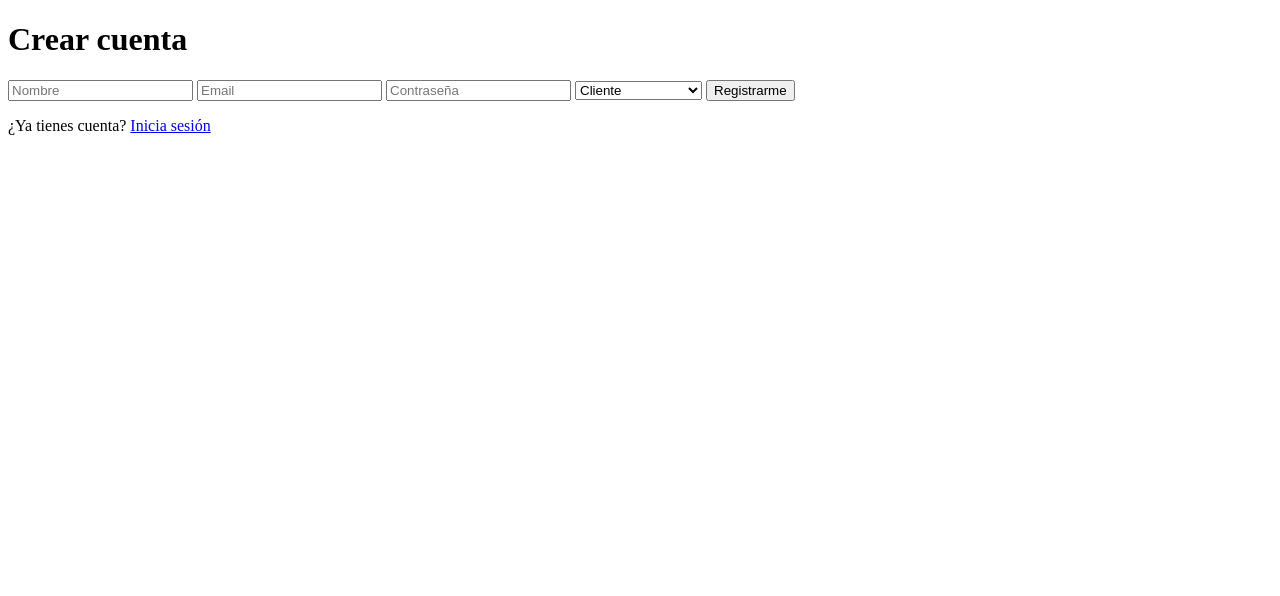
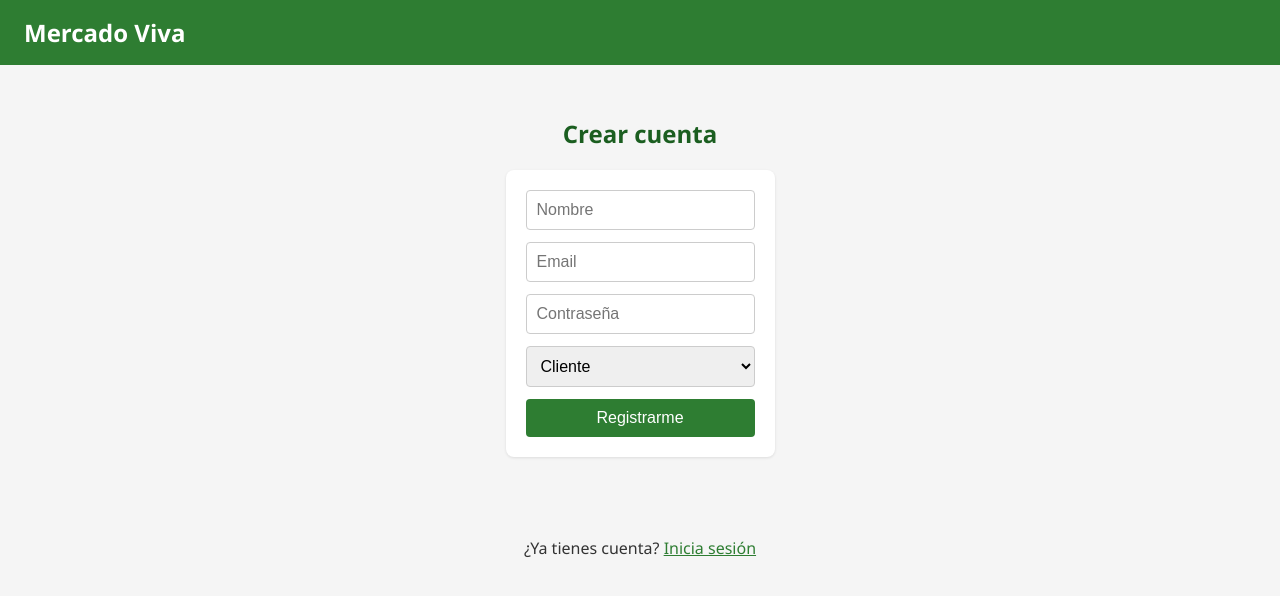
Before and after one commit to MafePiedrahita/Mercado-Viva, a FastAPI app: page /registro in a window 1280 px wide. Shown: the top 596 px of the page. Run offline with FastAPI, Linux system fonts and the light colour scheme.

Commit message:
BASIC front

```diff
--- a/app/web/static/css/estilos.css
+++ b/app/web/static/css/estilos.css
@@ -120,3 +120,14 @@ table input {
 table button {
     padding: 6px 10px;
 }
+
+.pagina-centrada {
+    display: flex;
+    flex-direction: column;
+    align-items: center;
+    text-align: center;
+}
+
+.pagina-centrada form {
+    text-align: left; /* los inputs se ven raros centrados, mejor alineados a la izquierda dentro de la tarjeta */
+}
--- a/app/web/templates/registro.html
+++ b/app/web/templates/registro.html
@@ -3,9 +3,12 @@
 <head>
     <meta charset="UTF-8">
     <title>Mercado Viva - Registro</title>
+    <link rel="stylesheet" href="/static/css/estilos.css">
 </head>
 <body>
-    <h1>Crear cuenta</h1>
+    <header class="header"><h1>Mercado Viva</h1></header>
+    <main class="contenedor pagina-centrada">
+        <h2>Crear cuenta</h2>
         <form id="form-registro">
             <input type="text" id="nombre" placeholder="Nombre" required>
             <input type="email" id="email" placeholder="Email" required>
@@ -17,11 +20,10 @@
             </select>
             <button type="submit">Registrarme</button>
         </form>
-    <p id="mensaje-error" style="color: red;"></p>
-    <p id="mensaje-exito" style="color: green;"></p>
-
+        <p id="mensaje-error" class="mensaje-error"></p>
+        <p id="mensaje-exito" class="mensaje-exito"></p>
         <p>¿Ya tienes cuenta? <a href="/">Inicia sesión</a></p>
-
+    </main>
     <script src="/static/js/registro.js"></script>
 </body>
 </html>
```
Also changed, not shown: app/web/templates/crear_pqr.html (+6 -4 lines), app/web/templates/gestion_pqrs.html (+7 -7 lines), app/web/templates/historial.html (+7 -8 lines), app/web/templates/login.html (+6 -4 lines), app/web/templates/responder_pqr.html (+7 -7 lines). Lines whose indentation alone changed are shown as unchanged.
